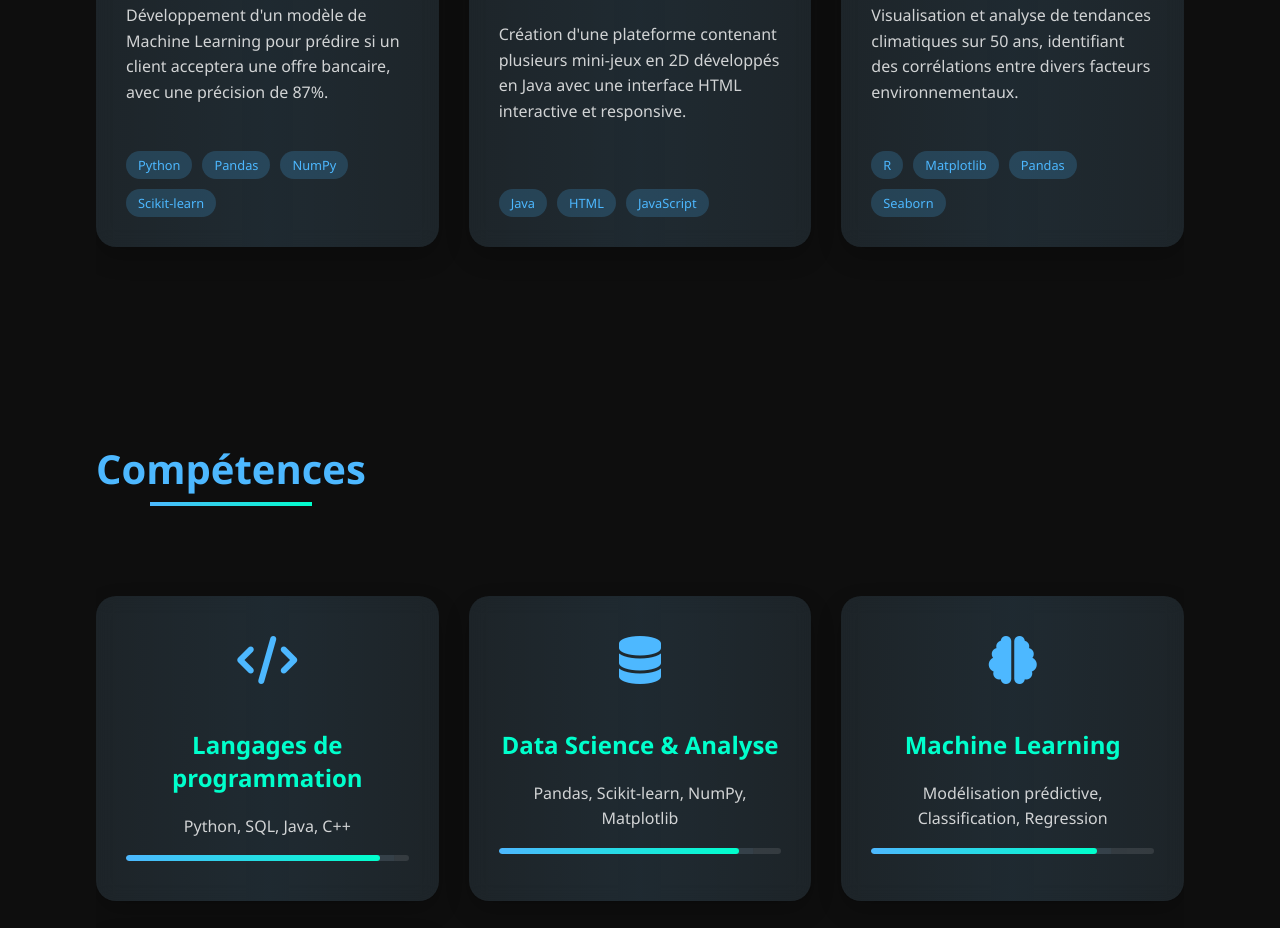
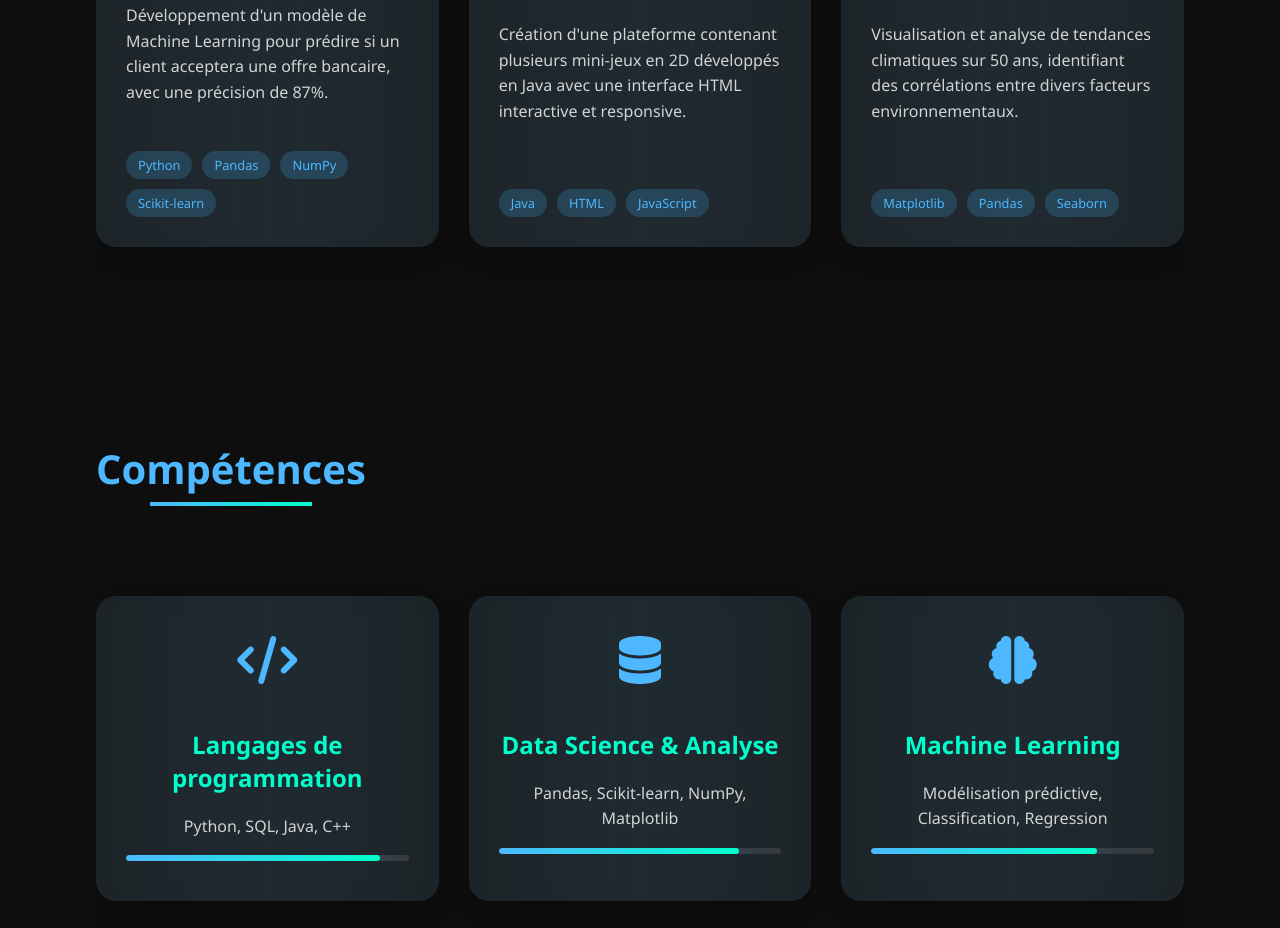
Before and after one commit to kaizix/portfolio, a website built with webpack: page index.html in a window 1280 px wide. Shown: the part 1433-2361 px from the top of the page. Built offline with nearby package versions, Linux system fonts and the light colour scheme; animation ran at ten frames a second.

Commit message:
correction

```diff
--- a/index.html
+++ b/index.html
@@ -446,7 +446,6 @@
         <h3>Analyse de données climatiques</h3>
         <p>Visualisation et analyse de tendances climatiques sur 50 ans, identifiant des corrélations entre divers facteurs environnementaux.</p>
         <div class="project-tech">
-          <span class="tech-tag">R</span>
           <span class="tech-tag">Matplotlib</span>
           <span class="tech-tag">Pandas</span>
           <span class="tech-tag">Seaborn</span>
@@ -493,7 +492,7 @@
           <div class="skill-progress" style="width: 75%;"></div>
         </div>
       </div>
-
+    </div>
   </section>
 
   <section class="section" id="contact">
```
